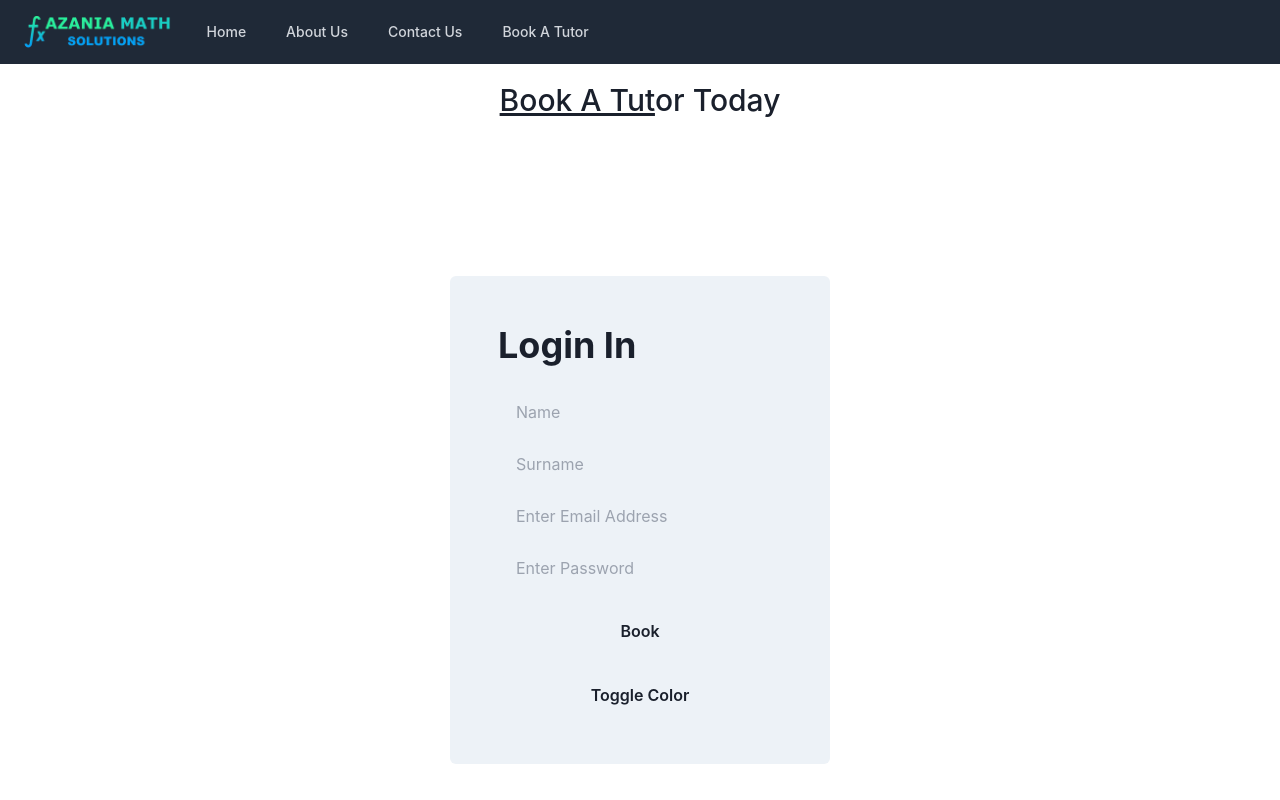
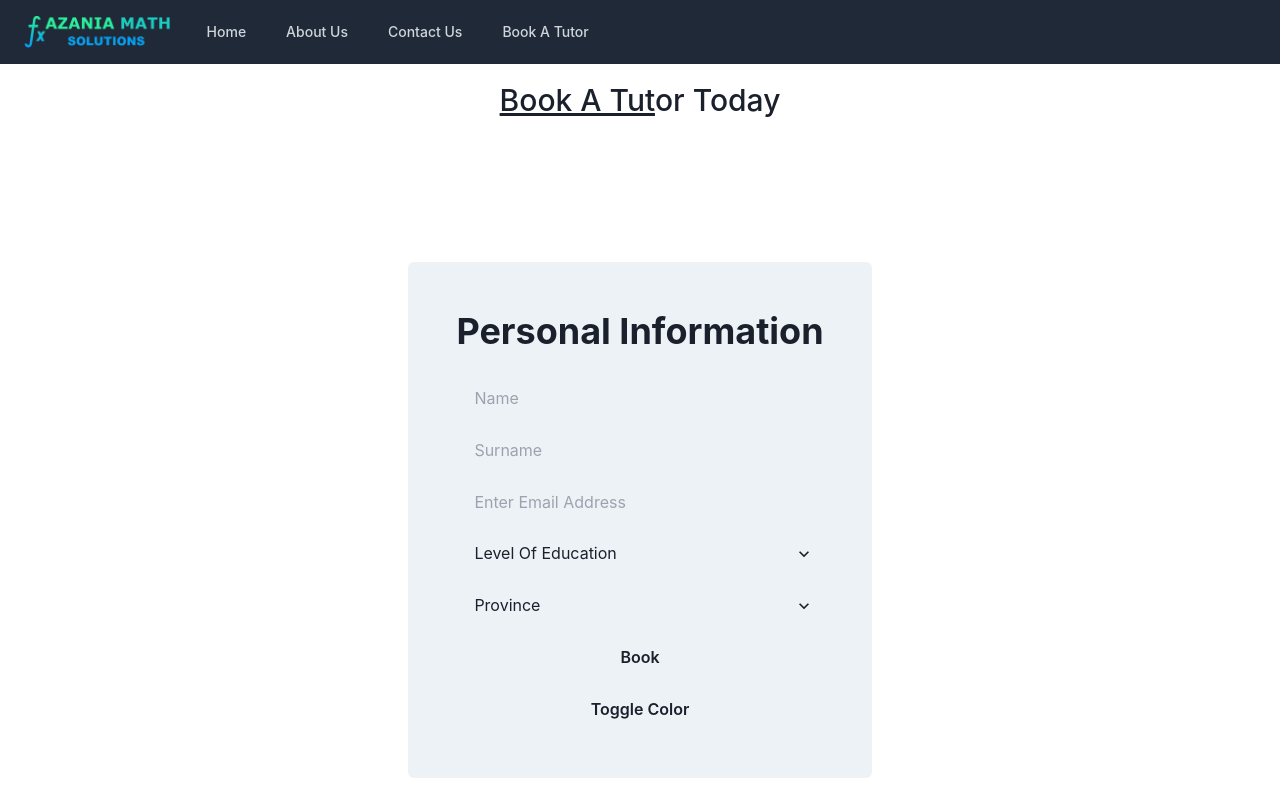
Before and after one commit to Azania-Mokhampane/education-website, a React (Create React App) app: page /bookATutor in a window 1280 px wide. Shown: the top 800 px of the page. Built offline with nearby package versions, Linux system fonts and the light colour scheme; a web font is replaced by a local one.

Commit message:
fixed the form values

```diff
--- a/src/components/bookATutor.js
+++ b/src/components/bookATutor.js
@@ -9,6 +9,7 @@ import {
   Input,
   useColorMode,
   useColorModeValue,
+  Select,
 } from "@chakra-ui/react";
 import { Formik } from "formik";
 import * as Yup from "yup";
@@ -35,7 +36,6 @@ const BookATutor = () => {
           name: "",
           surname: "",
           email: "",
-          password: "",
         }}
         validationSchema={Yup.object({
           name: Yup.string().required("You have add a your name"),
@@ -69,7 +69,7 @@ const BookATutor = () => {
                     p={12}
                     rounded={6}
                   >
-                    <Heading mb={6}>Login In</Heading>
+                    <Heading mb={6}>Personal Information</Heading>
                     <Input
                       value={userName}
                       id="name"
@@ -101,20 +101,35 @@ const BookATutor = () => {
                       onChange={handleChange}
                       required
                     ></Input>
-                    <Input
-                      id="password"
-                      placeholder="Enter Password"
+                    <Select
+                      placeholder="Level Of Education"
                       variant="filled"
-                      mb={6}
-                      type="password"
-                      onChange={handleChange}
-                    ></Input>
+                      mb={3}
+                    >
+                      <option value="option1">Primary</option>
+                      <option value="option2">Secondary</option>
+                      <option value="option3">Tertiary</option>
+                    </Select>
+
+                    <Select placeholder="Province" variant="filled" mb={3}>
+                      <option value="option1">Gauteng</option>
+                      <option value="option2">Mpumalanga</option>
+                      <option value="option3">Free State</option>
+                      <option value="option1">Limpopo</option>
+                      <option value="option2">Western Cape</option>
+                      <option value="option3">Northern Cape</option>
+                      <option value="option1">Eastern Cape</option>
+                      <option value="option2">North West</option>
+                      <option value="option3">KwaZulu-Natal</option>
+                    </Select>
+
                     <BookingButton
                       username={userName}
                       setUserName={setUserName}
                     />
-                    <br />
-                    <Button onClick={toggleColorMode}>Toggle Color</Button>
+                    <Button mt={3} onClick={toggleColorMode}>
+                      Toggle Color
+                    </Button>
                   </Flex>
                 </form>
               </Flex>
--- a/src/components/bookButton.js
+++ b/src/components/bookButton.js
@@ -15,7 +15,9 @@ const BookingButton = ({ username, setUserName }) => {
   const { isOpen, onOpen, onClose } = useDisclosure();
   return (
     <>
-      <Button onClick={onOpen}>Book</Button>
+      <Button type="submit" onClick={onOpen}>
+        Book
+      </Button>
 
       <Modal isOpen={isOpen} onClose={onClose}>
         <ModalOverlay />
@@ -33,7 +35,7 @@ const BookingButton = ({ username, setUserName }) => {
               mr={3}
               onClick={() => {
                 onClose();
-                setUserName("");
+                setUserName(""); // this is a function which changes the state of our userName to an empty string when the user close the modal
               }}
             >
               Close
--- a/src/components/navbar.js
+++ b/src/components/navbar.js
@@ -24,16 +24,20 @@ const NavBar = () => {
               </div>
               <div className="flex-1 flex items-center justify-center sm:items-stretch sm:justify-start">
                 <div className="flex-shrink-0 flex items-center">
+                  <Link to="/">
                     <img
                       className="block lg:hidden h-8 w-auto "
                       src="/img/logo101.png"
                       alt="logo"
                     />
+                  </Link>
+                  <Link to="/">
                     <img
                       className="hidden lg:block h-8 w-auto "
                       src="/img/logo101.png"
                       alt="logo"
                     />
+                  </Link>
                 </div>
 
                 <div className="hidden sm:block sm:ml-6">
```
Also changed, not shown: 1 other file (tests, documents, lock files or other folders). Lines whose indentation alone changed are shown as unchanged.
